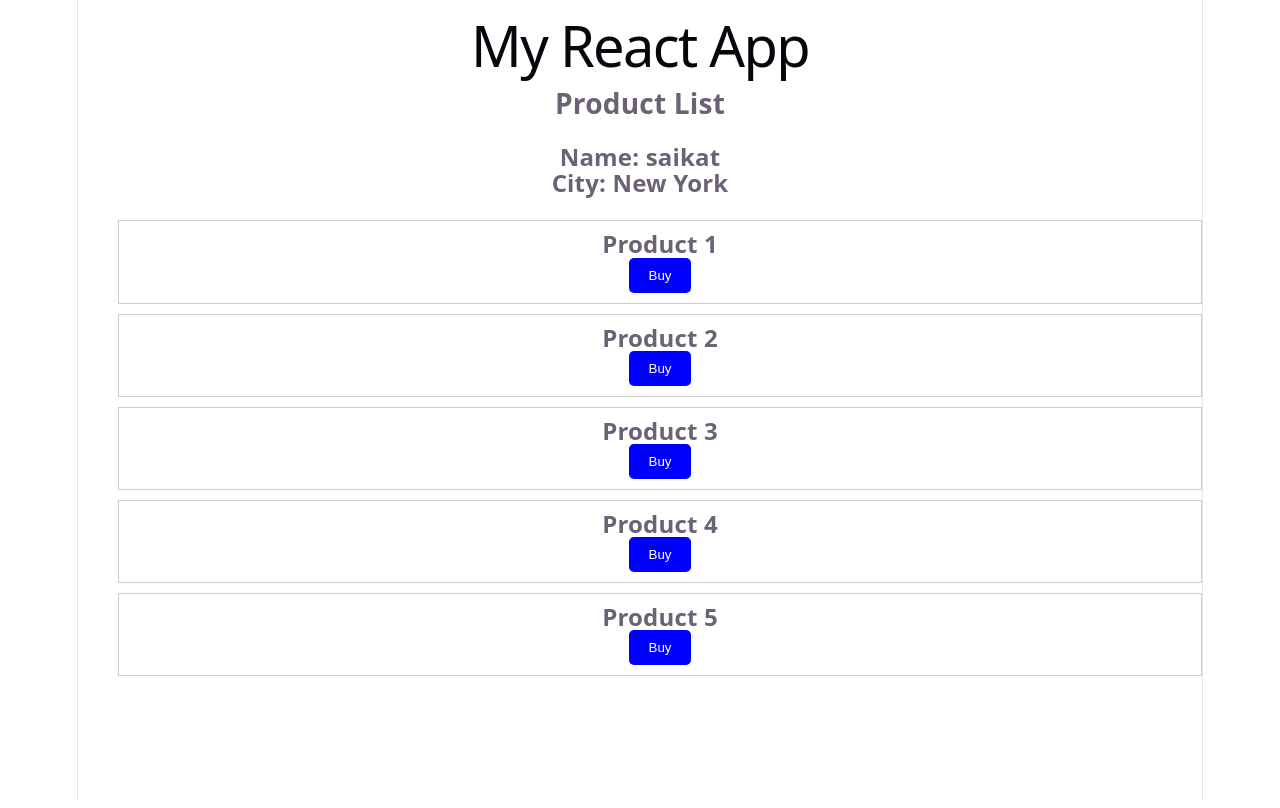
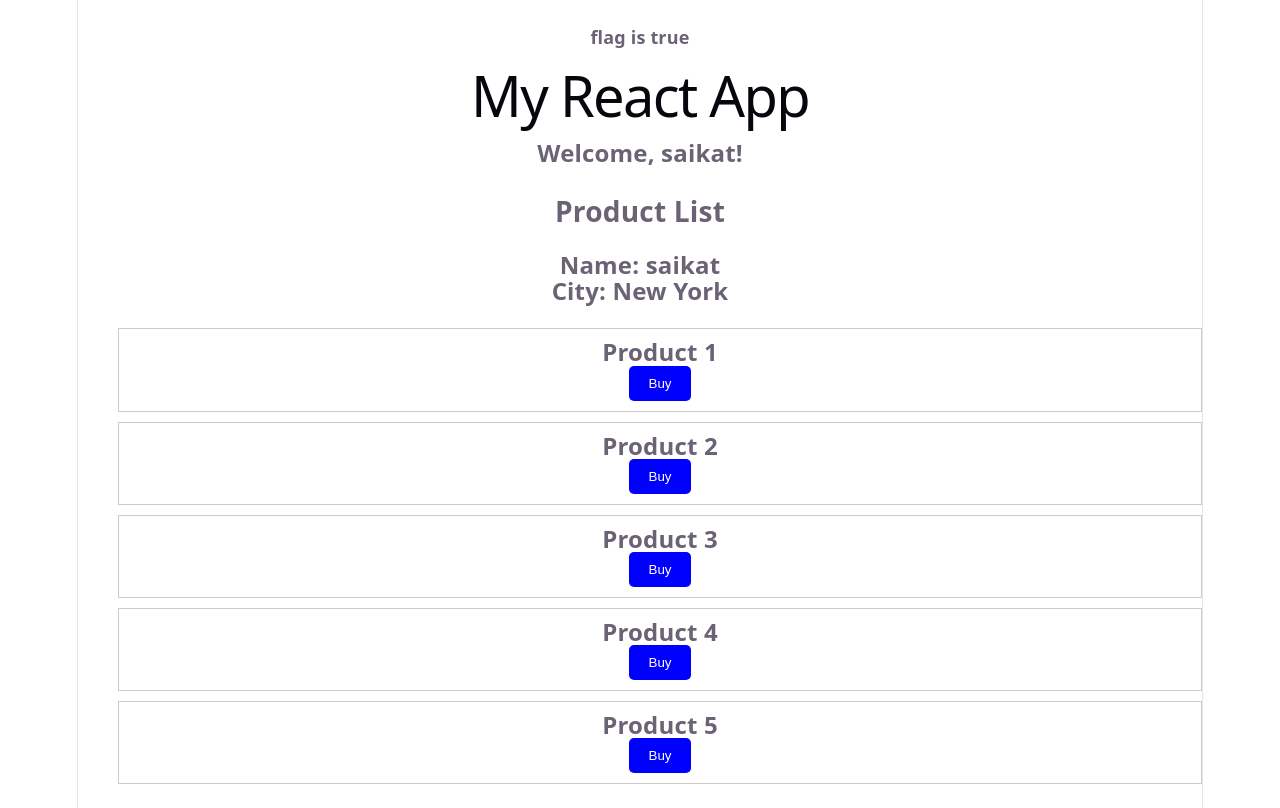
Before and after one commit to samantasaikat0206/React, a React (Vite) app in the folder 2_React_basic/: page / in a window 1280 px wide. Built offline with nearby package versions, Linux system fonts and the light colour scheme.

Commit message:
conditional rendering

```diff
--- a/2_React_basic/src/App.jsx
+++ b/2_React_basic/src/App.jsx
@@ -2,6 +2,7 @@ import React from 'react'
 import ClassBasedComponent from './components/ClassBasedComponent'
 import FunctionBasedComponent from './components/FunctionBasedComponent'
 import ProductList from './components/products'
+import Rendertext from './components/Rendertext'
 
 const dummyProducts = [
   "Product 1",
@@ -13,6 +14,7 @@ const dummyProducts = [
 const App = () => {
   return (
     <div>
+      <Rendertext flag={true} />
       <h1>My React App</h1>
       {/* <ClassBasedComponent/>
       <FunctionBasedComponent/>
--- /dev/null
+++ b/2_React_basic/src/components/Rendertext.jsx
@@ -0,0 +1,17 @@
+import React from 'react'
+
+const Rendertext = ({flag}) => {
+  return (
+    <div>
+      {
+        flag ? (
+          <h4>flag is true</h4>
+        ) : (
+          <h4>flag is false</h4>
+        )
+      }
+    </div>
+  )
+}
+
+export default Rendertext
--- a/2_React_basic/src/components/products/index.jsx
+++ b/2_React_basic/src/components/products/index.jsx
@@ -3,8 +3,18 @@ import ProductItems from './components/ProductItems'
 import './style.css'
 
 const ProductList = ({ name, city, products }) => {
+
+  const flag = true;
   return (
     <div className="title">
+
+      {
+        flag ? (
+          <h4>Welcome, {name}!</h4>
+        ) : (
+          <h4>Welcome, Guest!</h4>
+        )
+      }
       <h3>Product List</h3>
       <p>Name: {name}</p>
       <p>City: {city}</p>
```
Also changed, not shown: 1 other file (tests, documents, lock files or other folders).
